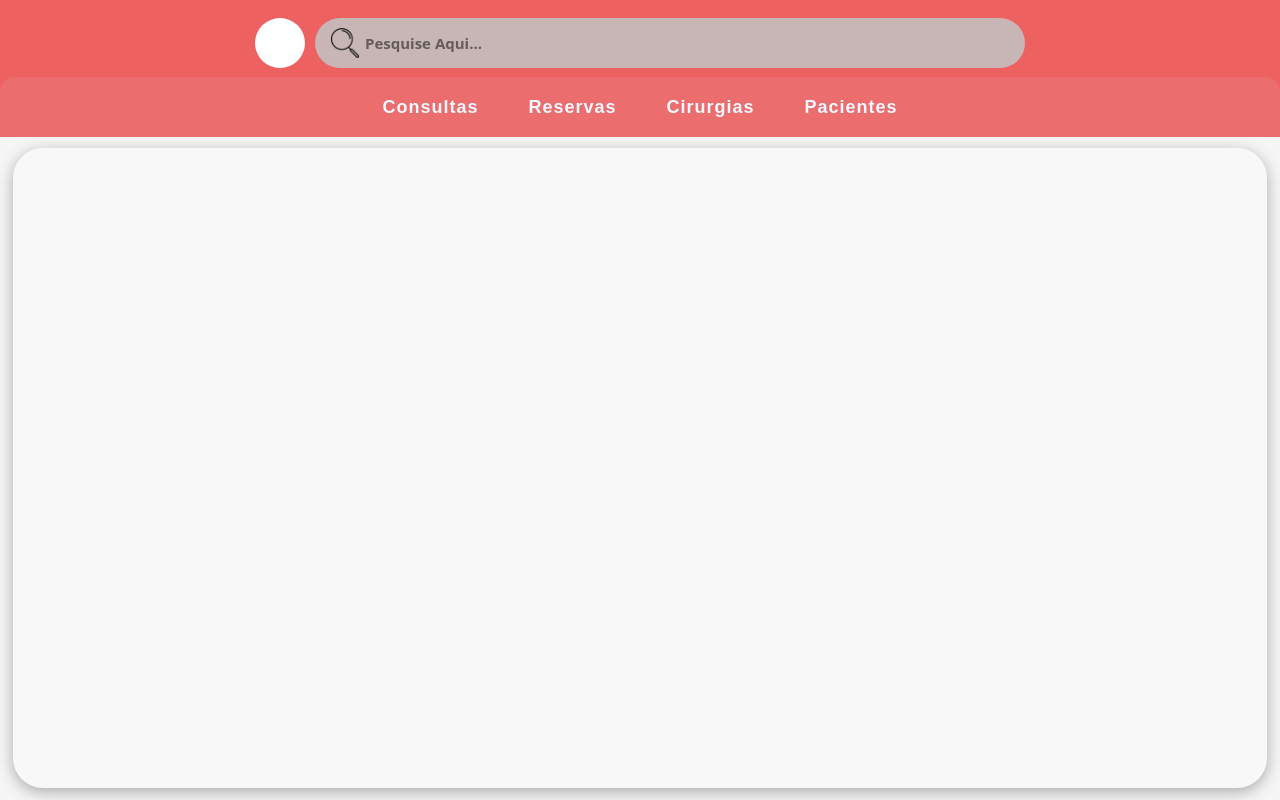
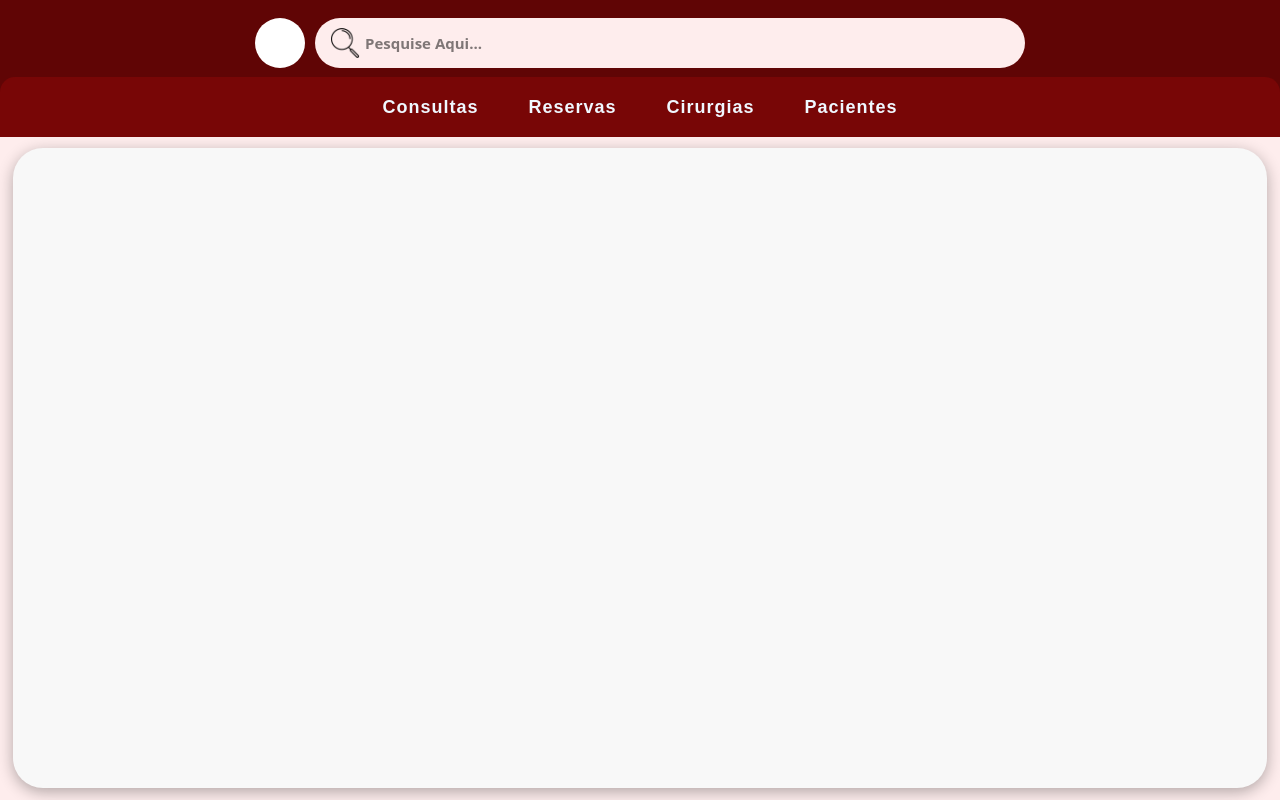
Before and after one commit to Ramon-UFSJ2023/ProjetoHospital, a React (Vite) app: page /page-inicial-paciente in a window 1280 px wide. Built offline with nearby package versions, Linux system fonts and the light colour scheme.

Commit message:
Melhorando a paleta de cores

```diff
--- a/src/components/DashBoard/dashboard.css
+++ b/src/components/DashBoard/dashboard.css
@@ -3,6 +3,7 @@
   padding: 0;
   box-sizing: border-box;
 }
+
 
 .background-dashboard {
   background-color: #f8f8f8;
--- a/src/components/UpperBar/upperBar.css
+++ b/src/components/UpperBar/upperBar.css
@@ -5,7 +5,7 @@
 }
 
 .topper-bar {
-  background-color: #ee6161;
+  background-color: #600505;
   width: 100%;
   height: 95px;
   display: grid;
@@ -23,7 +23,7 @@
 }
 
 .bar-search {
-  background-color: #c8b6b6;
+  background-color: #feeded;
   border-radius: 50px;
   padding-left: 50px;
   padding-right: 30px;
@@ -60,7 +60,7 @@
 
 .functions-bar {
   width: 100%;
-  background-color: #eb6d6d;
+  background-color: #780606;
   height: 60px;
   grid-column: 1 / -1;
   border-radius: 15px 15px 0px 0px;
@@ -95,9 +95,8 @@
   background-color: rgb(248, 162, 162, 0.3);
   backdrop-filter: blur(5px);
   -webkit-backdrop-filter: blur(5px);
-  transform: scale(1.05);
   border: 4px outset;
+  border-radius: 10px;
   border-color: rgba(255, 255, 255, 0.534);
   cursor: pointer;
-  height: 92%;
 }
--- a/src/pages/Paciente/stylePaciente/dashBoardPaciente.css
+++ b/src/pages/Paciente/stylePaciente/dashBoardPaciente.css
@@ -4,15 +4,15 @@
   box-sizing: border-box;
 }
 
-.container-dashboard-paciente{
+.container-dashboard-paciente {
   display: grid;
   grid-template-rows: auto 1fr;
   height: 100vh;
   width: 100vw;
-    background-color: rgb(245, 245, 245);
+  background-color: #feeded;
 }
 
-.container-dashboard-paciente > :nth-child(2){
+.container-dashboard-paciente > :nth-child(2) {
   align-self: center;
   justify-self: center;
   transform: translateY(20px);
```
Lines whose indentation alone changed are shown as unchanged.
